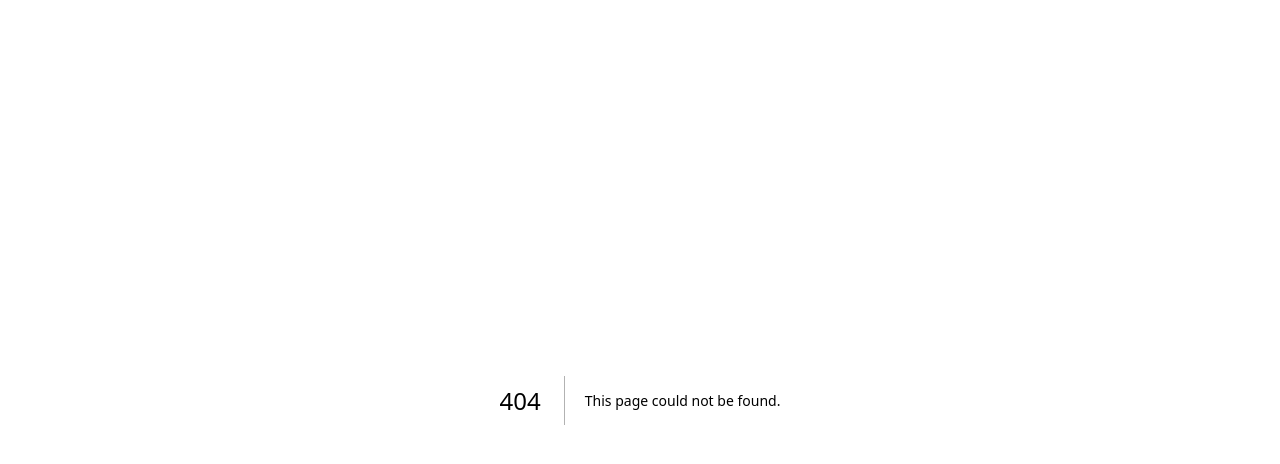
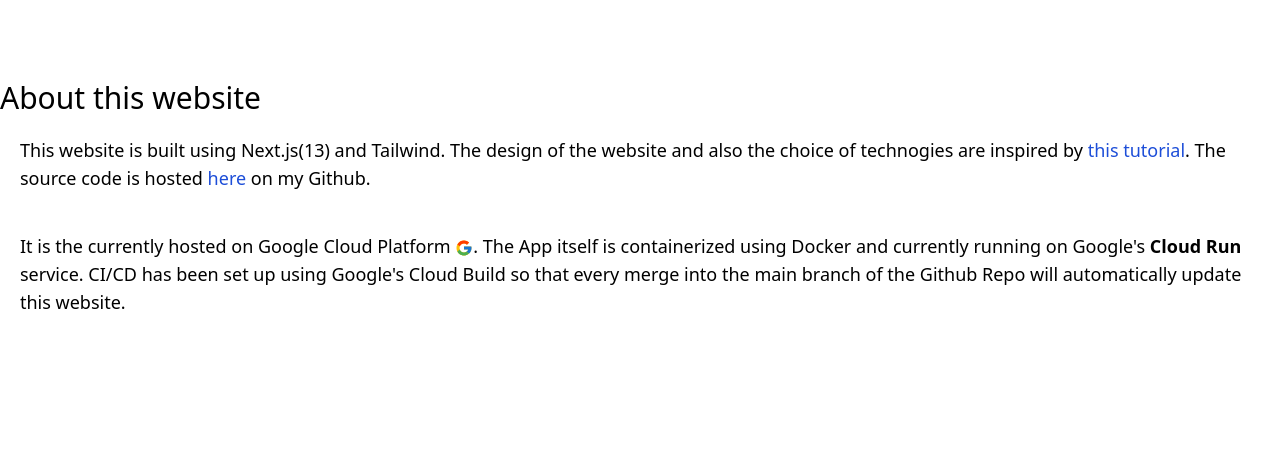
Before and after one commit to DWD3/PersonalPage, a Next.js app: page /home/about-website in a window 1280 px wide. Before the commit this address had no page. Shown: the top 464 px of the page. Built offline with nearby package versions, Linux system fonts and the light colour scheme.

Commit message:
Add about website page

```diff
--- /dev/null
+++ b/components/clickable-link.tsx
@@ -0,0 +1,19 @@
+import { link } from "fs";
+
+type Props = {
+    link : string;
+    text : string;
+}
+
+export default function ClickableLink(props : Props){
+    return (
+      <a
+        target="_blank"
+        className="text-blue-700"
+        rel="noreferrer"
+        href={props.link}
+      >
+        {props.text}
+      </a>
+    );
+}
--- /dev/null
+++ b/pages/home/about-website.tsx
@@ -0,0 +1,33 @@
+import ClickableLink from "../../components/clickable-link";
+import {FcGoogle} from 'react-icons/fc';
+
+export default function AboutWebsite(){
+
+    return (
+      <div className="mx-5 lg:mx-0">
+        <div>
+          <h3 className="text-3xl mt-20">About this website</h3>
+          <p className="text-lg p-5">
+            This website is built using Next.js(13) and Tailwind. The design of
+            the website and also the choice of technogies are inspired by{" "}
+            <ClickableLink
+              link="https://www.youtube.com/watch?v=k-Pi5ZMxHWY"
+              text="this tutorial"
+            />
+            {"."} The source code is hosted{" "}
+            <ClickableLink
+              link="https://github.com/DWD3/PersonalPage"
+              text="here"
+            />{" "}
+            on my Github.
+          </p>
+          <p className="text-lg p-5">
+            It is the currently hosted on Google Cloud Platform <FcGoogle className="inline"/>. The App itself is containerized using Docker and currently running on
+            Google's <span className="font-semibold">Cloud Run</span> service. CI/CD has been set up using Google's
+            Cloud Build so that every merge into the main branch of the Github
+            Repo will automatically update this website.
+          </p>
+        </div>
+      </div>
+    );
+}
--- a/pages/home/index.tsx
+++ b/pages/home/index.tsx
@@ -3,6 +3,7 @@
 import MainIntro from './main-intro'
 import MySkills from './my-skills'
 import MyProjects from './my-projects'
+import AboutWebsite from './about-website'
 
 export default function Home() {
   return (
@@ -14,10 +15,11 @@
         <link rel="icon" href="/favicon.ico" />
       </Head>
       <main className='bg-white px-2 lg:px-16 pb-10 min-h-screen font-mono'>
-          <NavBar></NavBar>
-          <MainIntro></MainIntro>
-          <MySkills></MySkills>
-          <MyProjects></MyProjects>
+          <NavBar/>
+          <MainIntro/>
+          <MySkills/>
+          <MyProjects/>
+          <AboutWebsite/>
       </main>
     </>
   )
--- a/pages/home/main-intro.tsx
+++ b/pages/home/main-intro.tsx
@@ -1,4 +1,5 @@
 import { AiFillLinkedin, AiFillGithub } from "react-icons/ai";
+import ClickableLink from "../../components/clickable-link";
 import SocialLink from "../../components/social-link";
 
 
@@ -14,25 +15,17 @@
           <p>
             Hi there, I am a full stack software engineer who is currently
             working at{" "}
-            <a
-              href="https://eresearch.unimelb.edu.au/"
-              target="_blank"
-              className="text-blue-700"
-              rel="noreferrer"
-            >
-              Melbourne eResearch Group (MeG)
-            </a>{" "}
+            <ClickableLink
+              link="https://eresearch.unimelb.edu.au/"
+              text="Melbourne eResearch Group (MeG)"
+            />{" "}
             within the University of Melbourne. At MeG, I am currently working
             across the stack on a sophisticated workforce planning simulation
             software called{" "}
-            <a
-              target="_blank"
-              className="text-blue-700"
-              rel="noreferrer"
-              href="https://www.dst.defence.gov.au/research-facility/next-generation-workforce-planning-capability/current-projects"
-            >
-              Athena Lite
-            </a>{" "}
+            <ClickableLink
+              link="https://www.dst.defence.gov.au/research-facility/next-generation-workforce-planning-capability/current-projects"
+              text="Athena Lite"
+            />{" "}
             for the Australian Defence Force.
           </p>
           <br />
@@ -42,32 +35,20 @@
             <span className="font-semibold">Software Development</span> and{" "}
             <span className="font-semibold">Data Analysis</span> roles,
             including :{" "}
-            <a
-              href="https://cis.unimelb.edu.au/hci"
-              target="_blank"
-              className="text-blue-700"
-              rel="noreferrer"
-            >
-              HCI Group
-            </a>
+            <ClickableLink
+              link="https://cis.unimelb.edu.au/hci"
+              text="HCI Group"
+            />
             ,{" "}
-            <a
-              href="https://psychologicalsciences.unimelb.edu.au/chdh"
-              target="_blank"
-              className="text-blue-700"
-              rel="noreferrer"
-            >
-              Complex Human Data Hub
-            </a>
+            <ClickableLink
+              link="https://psychologicalsciences.unimelb.edu.au/chdh"
+              text="Complex Human Data Hub"
+            />
             , and{" "}
-            <a
-              href="https://thud.msd.unimelb.edu.au/"
-              target="_blank"
-              className="text-blue-700"
-              rel="noreferrer"
-            >
-              THUD Lab
-            </a>
+            <ClickableLink
+              link="https://thud.msd.unimelb.edu.au/"
+              text="THUD Lab"
+            />
             .
           </p>
           <br />
```
Also changed, not shown: pages/home/nav-bar.tsx (+19 -11 lines).
